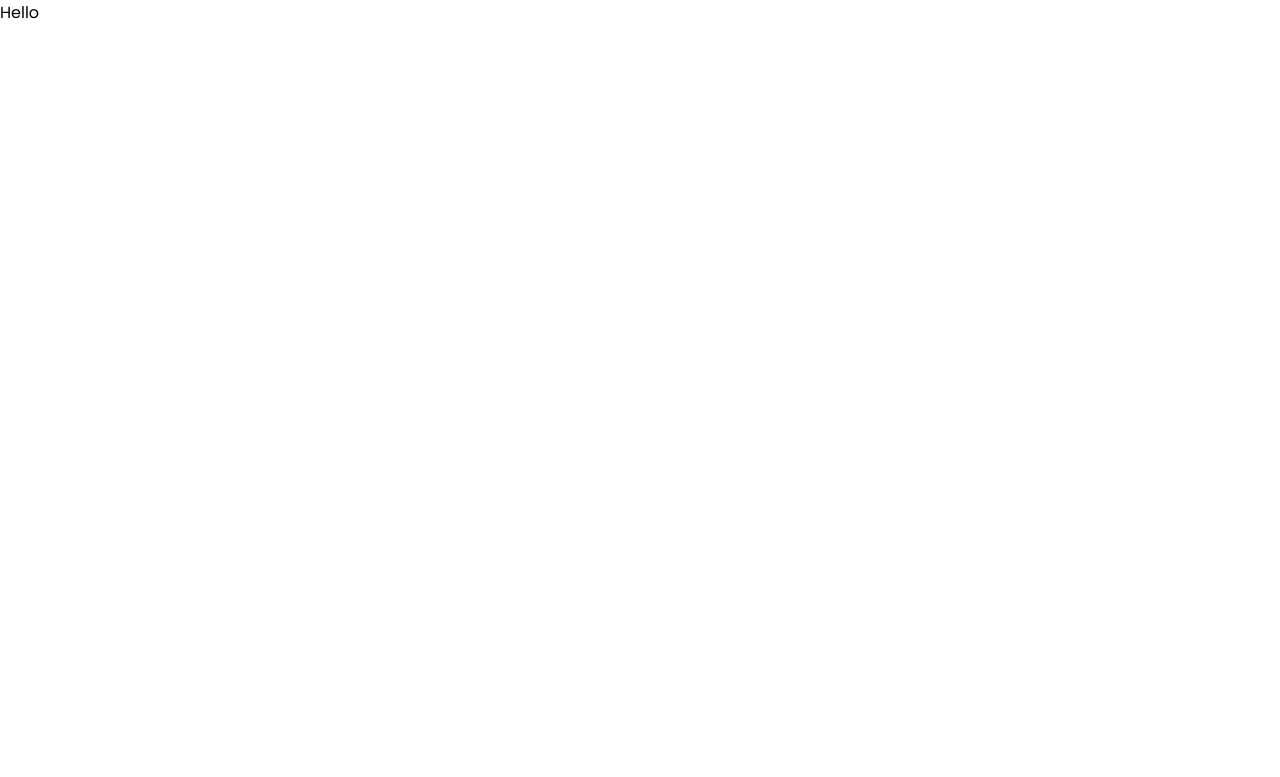
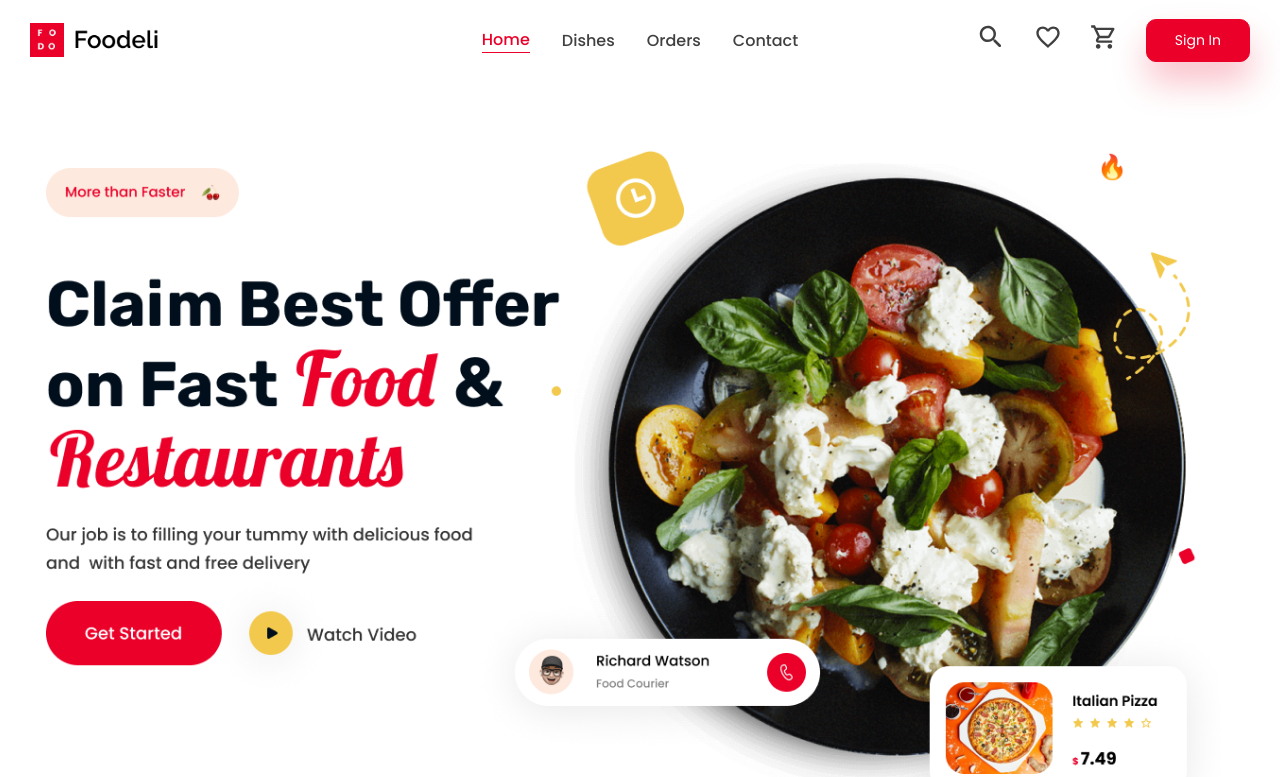
Before and after one commit to abhich21/FoodDelivery-MERN, a React (Create React App) app in the folder client/: page / in a window 1280 px wide. Shown: the top 777 px of the page. Built offline with nearby package versions, Linux system fonts and the light colour scheme; the HTML template or start-up script is replaced by a standard one.

Commit message:
basic setup & routes

```diff
--- a/client/src/App.js
+++ b/client/src/App.js
@@ -1,9 +1,38 @@
+import styled , {ThemeProvider} from "styled-components";
+import {BrowserRouter, Route, Routes} from 'react-router-dom';
+import {lightTheme} from './utils/Themes'
+import Navbar from "./components/Navbar";
+import Home from './pages/Home'
+import { useState } from "react";
+import Authentication from "./pages/Authentication";
+import Favourites from "./pages/Favourites"
+import Cart from "./pages/Cart"
+import FoodDetails from "./pages/FoodDetails"
+import FoodListing from "./pages/FoodListing"
 
+
+
+
+const Container = styled.div``;
 function App() {
+  const [openAuth, setOpenAuth] = useState(false);
+
   return (
-    <div className="App">
-     Hello
-    </div>
+    <ThemeProvider theme={lightTheme}>
+      <BrowserRouter>
+        <Container>
+          <Navbar setOpenAuth={setOpenAuth} openAuth={openAuth} />
+          <Routes>
+            <Route path="/" exact element={<Home/>} />
+            <Route path="/favorite" exact element={<Favourites />} />
+            <Route path="/cart" exact element={<Cart />} />
+            <Route path="/dishes/:id" exact element={<FoodDetails />} />
+            <Route path="/dishes" exact element={<FoodListing />} />
+          </Routes>
+          {openAuth && <Authentication setOpenAuth={setOpenAuth} openAuth={openAuth} />}
+        </Container>
+      </BrowserRouter>
+    </ThemeProvider>
   );
 }
 
```
